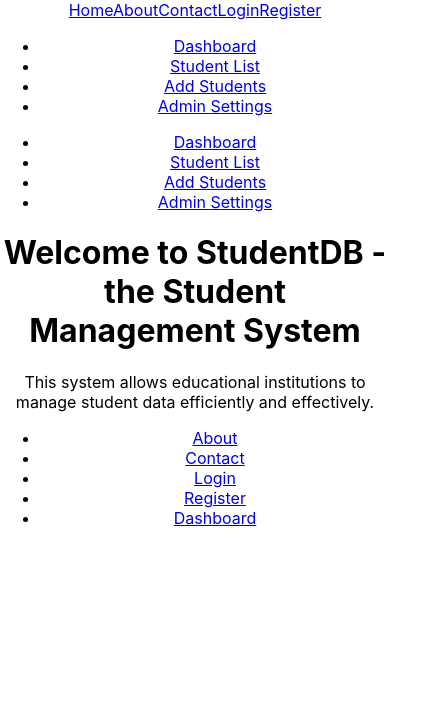
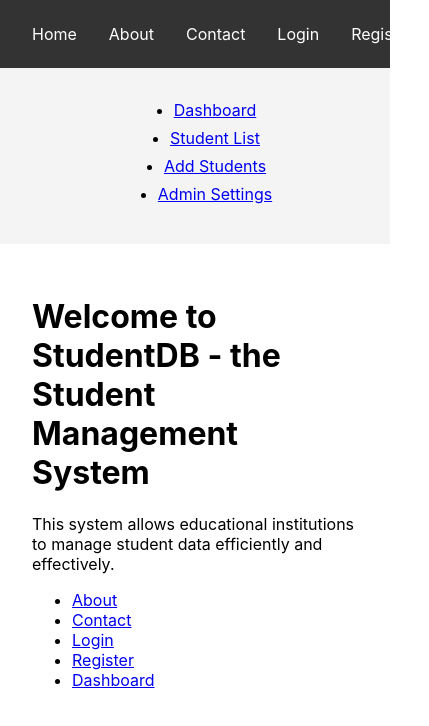
Before and after one commit to emanoj1/studentdb-client, a React (Create React App) app: page / in a window 390 px wide. Shown: the top 726 px of the page, 429 px wide, since content can reach past the window. Built offline with nearby package versions, Linux system fonts and the light colour scheme.

Commit message:
Add CSS for Responsive Behaviour

```diff
--- a/src/App.css
+++ b/src/App.css
@@ -1,38 +1,79 @@
 .App {
+  display: flex;
+  flex-direction: column;
+}
+
+.main-nav {
+  display: flex;
+  justify-content: space-around;
+  background-color: #333;
+  padding: 1rem;
+}
+
+.main-nav a {
+  color: white;
+  text-decoration: none;
+  padding: 0.5rem 1rem;
+}
+
+.main-container {
+  display: flex;
+  flex: 1;
+}
+
+.side-panel {
+  flex: 0 0 200px;
+  background-color: #f4f4f4;
+  padding: 1rem;
+}
+
+.side-panel ul {
+  list-style-type: none;
+  padding: 0;
+}
+
+.side-panel ul li {
+  margin-bottom: 1rem;
+}
+
+.side-panel ul li a {
+  text-decoration: none;
+  color: #333;
+  display: block;
+  padding: 0.5rem;
+  background-color: #ddd;
+  border-radius: 4px;
   text-align: center;
 }
 
-.App-logo {
-  height: 40vmin;
-  pointer-events: none;
+.content {
+  flex: 1;
+  padding: 2rem;
 }
 
-@media (prefers-reduced-motion: no-preference) {
-  .App-logo {
-    animation: App-logo-spin infinite 20s linear;
-  }
+@media (max-width: 768px) {
+  .side-panel {
+    display: none;
   }
 
-.App-header {
-  background-color: #282c34;
-  min-height: 100vh;
+  .main-container {
+    flex-direction: column;
+  }
+
+  .side-panel-mobile {
+    display: flex;
+    justify-content: space-around;
+    background-color: #f4f4f4;
+    padding: 1rem;
+  }
+
+  .side-panel-mobile ul {
     display: flex;
     flex-direction: column;
     align-items: center;
-  justify-content: center;
-  font-size: calc(10px + 2vmin);
-  color: white;
   }
 
-.App-link {
-  color: #61dafb;
-}
-
-@keyframes App-logo-spin {
-  from {
-    transform: rotate(0deg);
-  }
-  to {
-    transform: rotate(360deg);
+  .side-panel-mobile ul li {
+    margin-bottom: 0.5rem;
   }
 }
```
Lines whose indentation alone changed are shown as unchanged.
